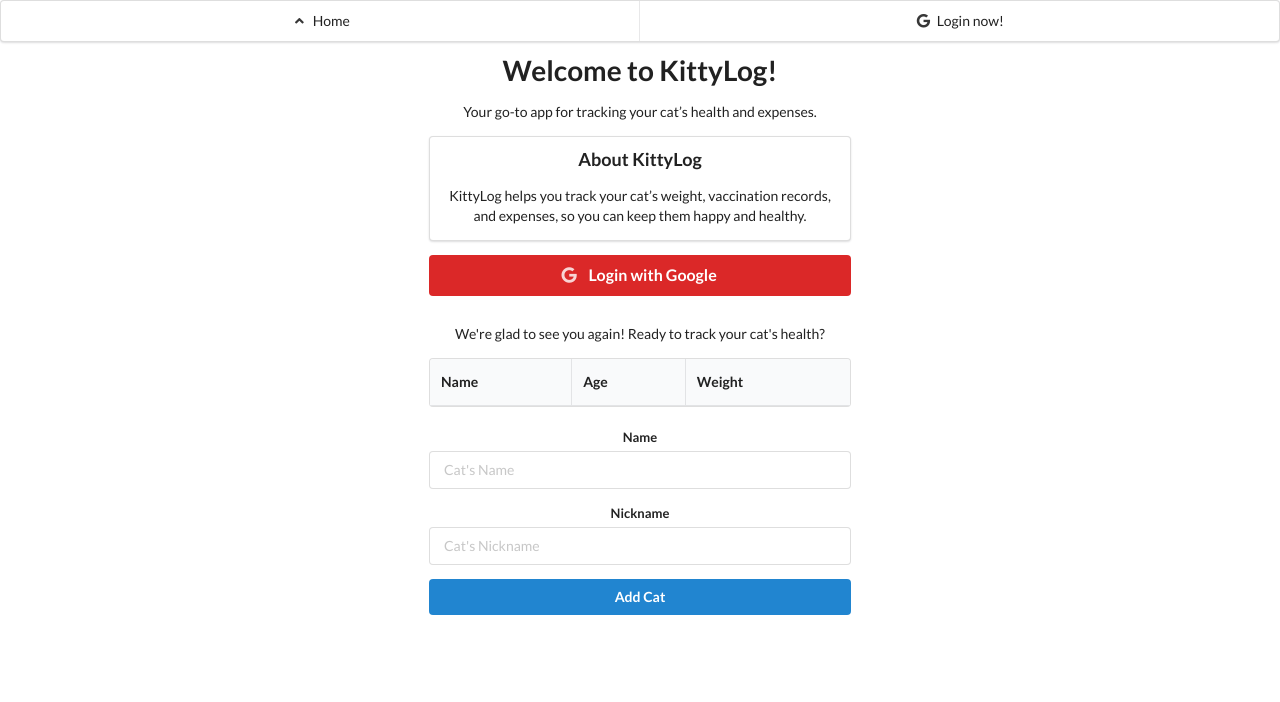
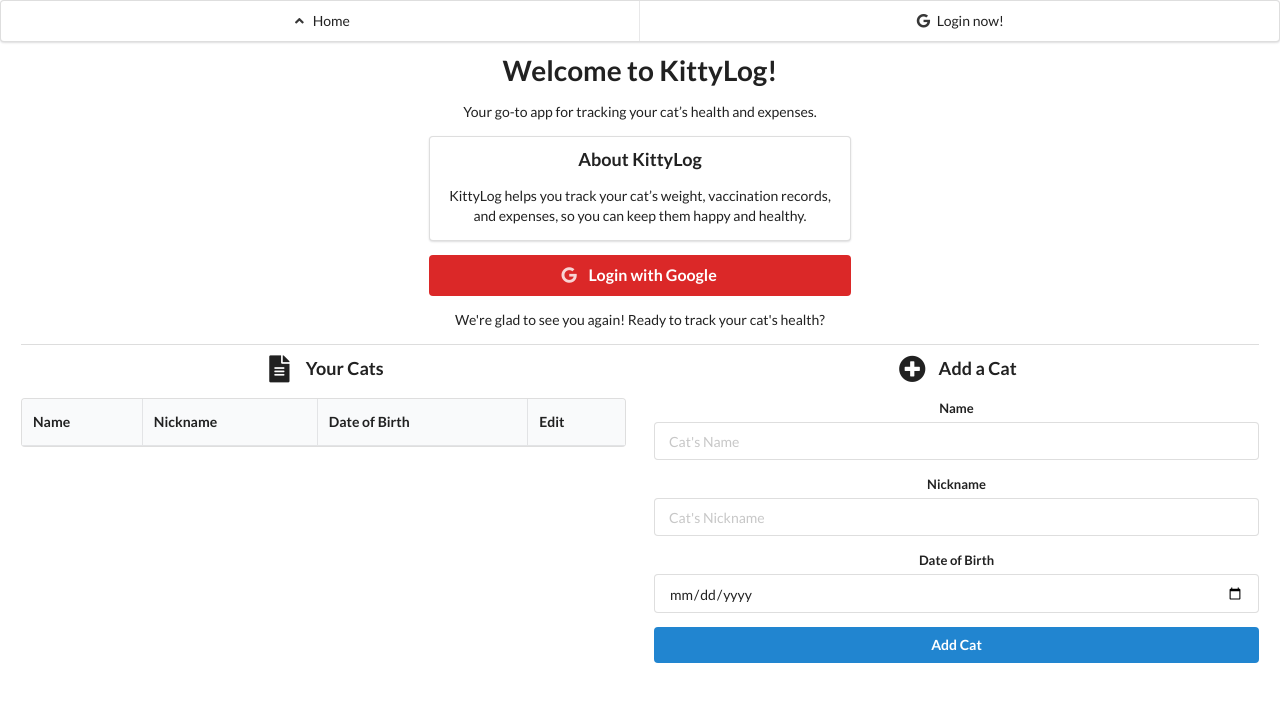
Before and after one commit to amzar96/KittyLog, a FastAPI app: template templates/home.html in a window 1280 px wide. Shown: the top 702 px of the page. Run offline with FastAPI, Linux system fonts and the light colour scheme; the template is opened without the code that fills it, so the values that code supplies are empty; parts of the project's set-up code (start-up, migrations or seed data) failed here and were passed over; some libraries are stand-ins or nearby versions.

Commit message:
update add and modify cat

```diff
--- a/app.py
+++ b/app.py
@@ -1,14 +1,16 @@
 import logging
-from core import models
+from core import models, schemas
 from core.db import engine
 from typing import Annotated
+from datetime import datetime
 from config import cfg as CFG
 from function import users, cats
 from starlette.requests import Request
-from fastapi import FastAPI, Form, status
+from fastapi.responses import JSONResponse
 from fastapi.staticfiles import StaticFiles
 from fastapi.templating import Jinja2Templates
 from starlette.responses import RedirectResponse
+from fastapi import FastAPI, Form, status, HTTPException
 from starlette.middleware.sessions import SessionMiddleware
 from authlib.integrations.starlette_client import OAuth, OAuthError
 
@@ -69,7 +71,10 @@
     cats_list = cats.get_cats_by_owner_email(user.get("email"))
 
     if cats_list:
-        cats_list = [{"name": cat.name, "age": 2, "weight": 10} for cat in cats_list]
+        cats_list = [
+            {"name": cat.name, "nickname": cat.nickname, "dob": cat.dob}
+            for cat in cats_list
+        ]
 
     return templates.TemplateResponse(
         "home.html",
@@ -118,22 +123,62 @@
     return RedirectResponse("home")
 
 
-@app.post("/add-cat")
-async def add_cat(request: Request, name: str = Form(...), nickname: str = Form(...)):
+@app.post("/add-cat", response_model=schemas.CatBase)
+async def add_cat(
+    request: Request,
+    cat: schemas.CatCreate,
+):
     user = request.session.get("user").copy()
 
     try:
         user = users.get_user_by_email(user.get("email"))
-        cat = cats.create_cat(name, nickname, user)
+
+        cat = cats.create_cat(cat.name, cat.nickname, cat.dob, user)
         logger.info(f"Cat {cat.name} is now created in db")
+
+        return cat
 
     except Exception as e:
         logger.error(e)
-        request.session["error_message"] = (
-            "Cat already registered!" if "already registered" in str(e) else "Error!"
+        if "already registered" in str(e):
+            request.session["error_message"] = "Cat already registered!"
+
+            raise HTTPException(
+                status_code=status.HTTP_400_BAD_REQUEST,
+                detail="Cat already registered!",
+            )
+        else:
+            raise HTTPException(
+                status_code=status.HTTP_400_BAD_REQUEST,
+                detail="Error while adding cat!",
+            )
+
+
+@app.put("/update-cat", response_model=schemas.ResponseModel)
+async def edit_cat(
+    request: Request,
+    payload: schemas.CatCreate,
+):
+    user = request.session.get("user").copy()
+
+    try:
+        user = users.get_user_by_email(user.get("email"))
+        cats.update_cat(payload, user)
+        logger.info(f"Cat is updated in db")
+
+        return {
+            "data": None,
+            "message": f"Cat ({payload.name}) is updated in db",
+        }
+
+    except Exception as e:
+        logger.error(e)
+        request.session["error_message"] = "Error on updating.. try again"
+
+        raise HTTPException(
+            status_code=status.HTTP_400_BAD_REQUEST,
+            detail="Error on updating.. try again",
         )
-
-    return RedirectResponse(url="/home", status_code=status.HTTP_303_SEE_OTHER)
 
 
 if __name__ == "__main__":
--- a/config/common.py
+++ b/config/common.py
@@ -27,9 +27,11 @@
         config.write(configfile)
 
 
-def add_record(query):
+def commit_query(query, type_="add"):
     try:
-        db.add(query)
+        if type_ == "add":
+            db.add(query)
+
         db.commit()
         db.refresh(query)
 
--- a/core/models.py
+++ b/core/models.py
@@ -30,6 +30,7 @@
 
     name = Column(String, nullable=False)
     nickname = Column(String, nullable=False)
+    dob = Column(DateTime, nullable=True)
     owner_id = Column(String, ForeignKey("users.id"))
     owner = relationship("User", back_populates="cat")
     weights = relationship("CatWeight", back_populates="cat")
--- a/function/users.py
+++ b/function/users.py
@@ -30,7 +30,7 @@
     try:
         query = models.User(email=email, full_name=full_name)
         logger.info(f"User to be created - {query.email}")
-        common.add_record(query)
+        common.commit_query(query)
 
         return query
     except Exception as e:
--- a/templates/home-layout.html
+++ b/templates/home-layout.html
@@ -7,6 +7,9 @@
     <title>KittyLog</title>
     <link rel="stylesheet" href="https://cdn.jsdelivr.net/npm/semantic-ui@2.5.0/dist/semantic.min.css">
     <script src="https://cdn.jsdelivr.net/npm/semantic-ui@2.5.0/dist/semantic.min.js"></script>
+    <script src="https://code.jquery.com/jquery-3.6.0.min.js"></script>
+    <script src="https://cdnjs.cloudflare.com/ajax/libs/semantic-ui/2.4.1/semantic.min.js"></script>
+
 </head>
 
 <body>
--- a/templates/home.html
+++ b/templates/home.html
@@ -2,20 +2,21 @@
 
 {% block content %}
 
-<!-- Main Centered Container -->
-<div class="ui middle aligned center aligned grid full-height">
-    <div class="column" style="max-width: 450px;">
-        <!-- Welcome Section -->
+<div class="ui middle aligned center aligned relaxed grid full-height padded">
+    <div class="sixteen wide column">
+        <p>We're glad to see you again! Ready to track your cat's health?</p>
+        <div class="ui divider"></div>
 
-        <p>We're glad to see you again! Ready to track your cat's health?</p>
-
-        <!-- Cats Table -->
+        <div class="ui two column stackable grid">
+            <div class="column">
+                <h3 class="ui header"><i class="file alternate icon"></i>Your Cats</h3>
                 <table class="ui celled table">
                     <thead>
                         <tr>
                             <th>Name</th>
-                    <th>Age</th>
-                    <th>Weight</th>
+                            <th>Nickname</th>
+                            <th>Date of Birth</th>
+                            <th>Edit</th>
                         </tr>
                     </thead>
                     <tbody id="catsTableBody">
@@ -23,37 +24,150 @@
                         {% for cat in cats %}
                         <tr>
                             <td>{{ cat.name }}</td>
-                    <td>{{ cat.age }}</td>
-                    <td>{{ cat.weight }} kg</td>
+                            <td>{{ cat.nickname }}</td>
+                            <td>{{ cat.dob.strftime('%Y-%m-%d') if cat.dob else '-' }}</td>
+                            <td>
+                                <button class="ui blue button edit-cat-button" data-id="{{ cat.id }}"
+                                    data-name="{{ cat.name }}" data-nickname="{{ cat.nickname }}"
+                                    data-dob="{{ cat.dob.strftime('%Y-%m-%d') if cat.dob else '' }}">Edit</button>
+                            </td>
                         </tr>
                         {% endfor %}
                         {% endif %}
                     </tbody>
                 </table>
+            </div>
 
-        <!-- Add Cat Button -->
-        <div style="margin-top: 20px;">
+            <div class="column">
+                <h3 class="ui header"><i class="plus circle icon"></i>Add a Cat</h3>
                 {% if error_message %}
-            <div class="alert alert-danger">
-                <p style="font-style: italic; color: red;">{{ error_message }}</p>
+                <div class="ui red message">
+                    <p style="font-style: italic;">{{ error_message }}</p>
                 </div>
                 {% endif %}
-            <form class="ui form" method="post" action="/add-cat">
+                <form class="ui form" id="addCatForm">
                     <div class="field">
                         <label>Name</label>
                         <input type="text" name="name" placeholder="Cat's Name" required>
                     </div>
-
                     <div class="field">
                         <label>Nickname</label>
                         <input type="text" name="nickname" placeholder="Cat's Nickname" required>
                     </div>
-
+                    <div class="field">
+                        <label>Date of Birth</label>
+                        <input type="date" name="dob" placeholder="Cat's DOB" required>
+                    </div>
                     <button type="submit" class="ui blue button fluid">Add Cat</button>
                 </form>
             </div>
         </div>
     </div>
 </div>
+
+<div class="ui modal" id="editCatModal">
+    <i class="close icon"></i>
+    <div class="header">Edit Cat <span id="editCatNameHeader"></span></div>
+    <div class="content">
+        <form class="ui form" id="updateCatForm">
+            <input type="hidden" name="id" id="editCatId">
+            <div class="field">
+                <label>Name</label>
+                <input type="text" name="name" id="editCatName" placeholder="Cat's Name" required>
             </div>
+            <div class="field">
+                <label>Nickname</label>
+                <input type="text" name="nickname" id="editCatNickname" placeholder="Cat's Nickname" required>
+            </div>
+            <div class="field">
+                <label>Date of Birth</label>
+                <input type="date" name="dob" id="editCatDob" required>
+            </div>
+            <button type="submit" class="ui blue button">Save Changes</button>
+        </form>
+
+    </div>
+</div>
+
+<script>
+    document.querySelectorAll('.edit-cat-button').forEach(button => {
+        button.addEventListener('click', () => {
+            const catId = button.getAttribute('data-id');
+            const catName = button.getAttribute('data-name');
+            const catNickname = button.getAttribute('data-nickname');
+            const catDob = button.getAttribute('data-dob');
+
+            document.getElementById('editCatId').value = catId;
+            document.getElementById('editCatName').value = catName;
+            document.getElementById('editCatNickname').value = catNickname;
+            document.getElementById('editCatDob').value = catDob;
+            document.getElementById('editCatNameHeader').textContent = '(' + catName + ')';
+
+            $('#editCatModal').modal('show');
+        });
+    });
+
+    document.getElementById('addCatForm').addEventListener('submit', async (event) => {
+        event.preventDefault();
+
+        const formData = new FormData(event.target);
+        const catData = {
+            name: formData.get('name'),
+            nickname: formData.get('nickname'),
+            dob: formData.get('dob'),
+        };
+
+        try {
+            const response = await fetch('/add-cat', {
+                method: 'POST',
+                headers: {
+                    'Content-Type': 'application/json',
+                },
+                body: JSON.stringify(catData),
+            });
+
+            if (!response.ok) {
+                const error = await response.text();
+                console.error('Error:', response.status, error);
+                window.location.reload();
+            }
+            const result = await response.json();
+            window.location.reload();
+        } catch (error) {
+            console.error('Network error:', error);
+        }
+    });
+
+    document.getElementById('updateCatForm').addEventListener('submit', async (event) => {
+        event.preventDefault();
+
+        const formData = new FormData(event.target);
+        const catData = {
+            name: formData.get('name'),
+            nickname: formData.get('nickname'),
+            dob: formData.get('dob'),
+        };
+
+        try {
+            const response = await fetch('/update-cat', {
+                method: 'PUT',
+                headers: {
+                    'Content-Type': 'application/json',
+                },
+                body: JSON.stringify(catData),
+            });
+
+            if (!response.ok) {
+                const error = await response.text();
+                console.error('Error:', response.status, error);
+                window.location.reload();
+            }
+            const result = await response.json();
+            window.location.reload();
+        } catch (error) {
+            console.error('Network error:', error);
+        }
+    });
+</script>
+
 {% endblock %}
```
Also changed, not shown: core/alembic/versions/86dc470e01b4_cat_dob.py (added, +30 -0 lines), core/schemas.py (+8 -0 lines), function/cats.py (+39 -9 lines). Lines whose indentation alone changed are shown as unchanged.
